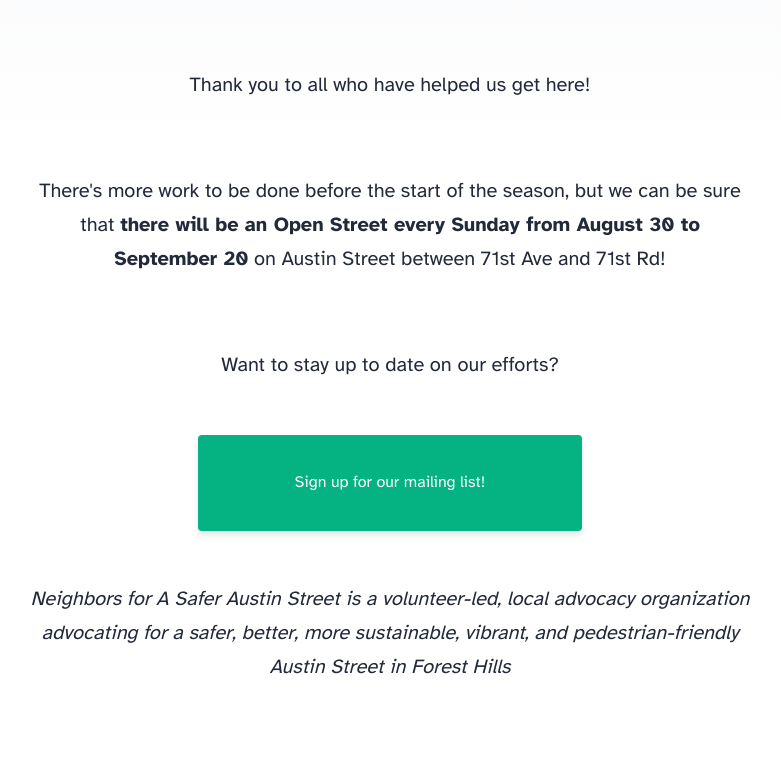
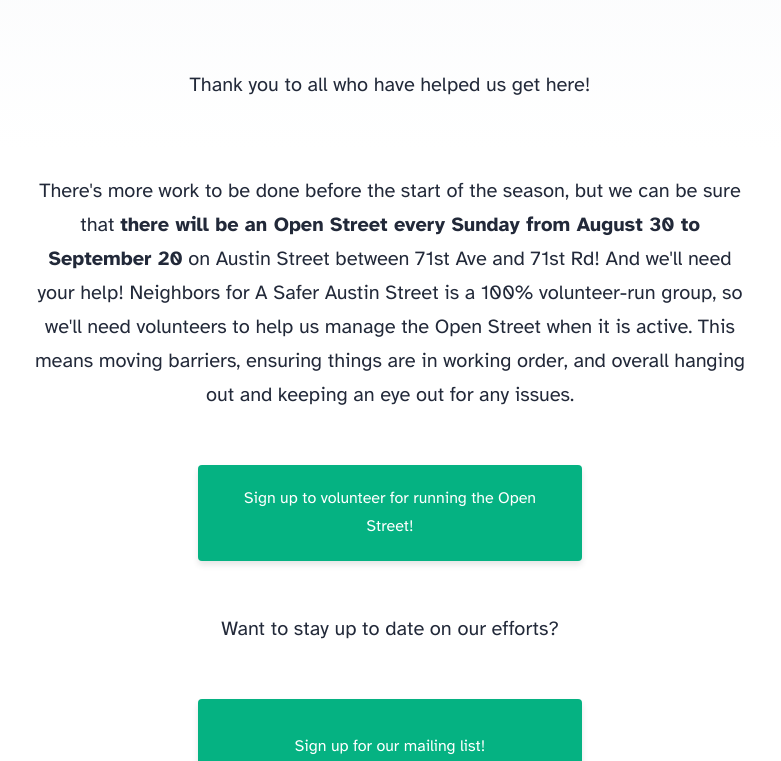
Before and after one commit to jb-reefer/nasas-astro, an Astro site: page / in a window 1280 px wide. Shown: the part 450-1211 px from the top of the page, without its empty margins (250-1031 px from the left). Built offline with nearby package versions, Linux system fonts and the light colour scheme; Astro itself is replaced by a stand-in of ours; some packages are replaced by stand-ins of ours.

Commit message:
Add ASOS volunteer list

```diff
--- a/src/pages/index.mdx
+++ b/src/pages/index.mdx
@@ -9,7 +9,11 @@ Well, it took two tries and a lot of effort, but we finally did it. The notifica
 
 Thank you to all who have helped us get here!
 
-There's more work to be done before the start of the season, but we can be sure that **there will be an Open Street every Sunday from August 30 to September 20** on Austin Street between 71st Ave and 71st Rd!
+There's more work to be done before the start of the season, but we can be sure that **there will be an Open Street every Sunday from August 30 to September 20** on Austin Street between 71st Ave and 71st Rd! And we'll need your help! Neighbors for A Safer Austin Street is a 100% volunteer-run group, so we'll need volunteers to help us manage the Open Street when it is active. This means moving barriers, ensuring things are in working order, and overall hanging out and keeping an eye out for any issues.
+
+<CtaButton href="https://forms.gle/SQ9dbmQiZ5Moi6P19">
+  Sign up to volunteer for running the Open Street!
+</CtaButton>
 
 Want to stay up to date on our efforts?
 
```
